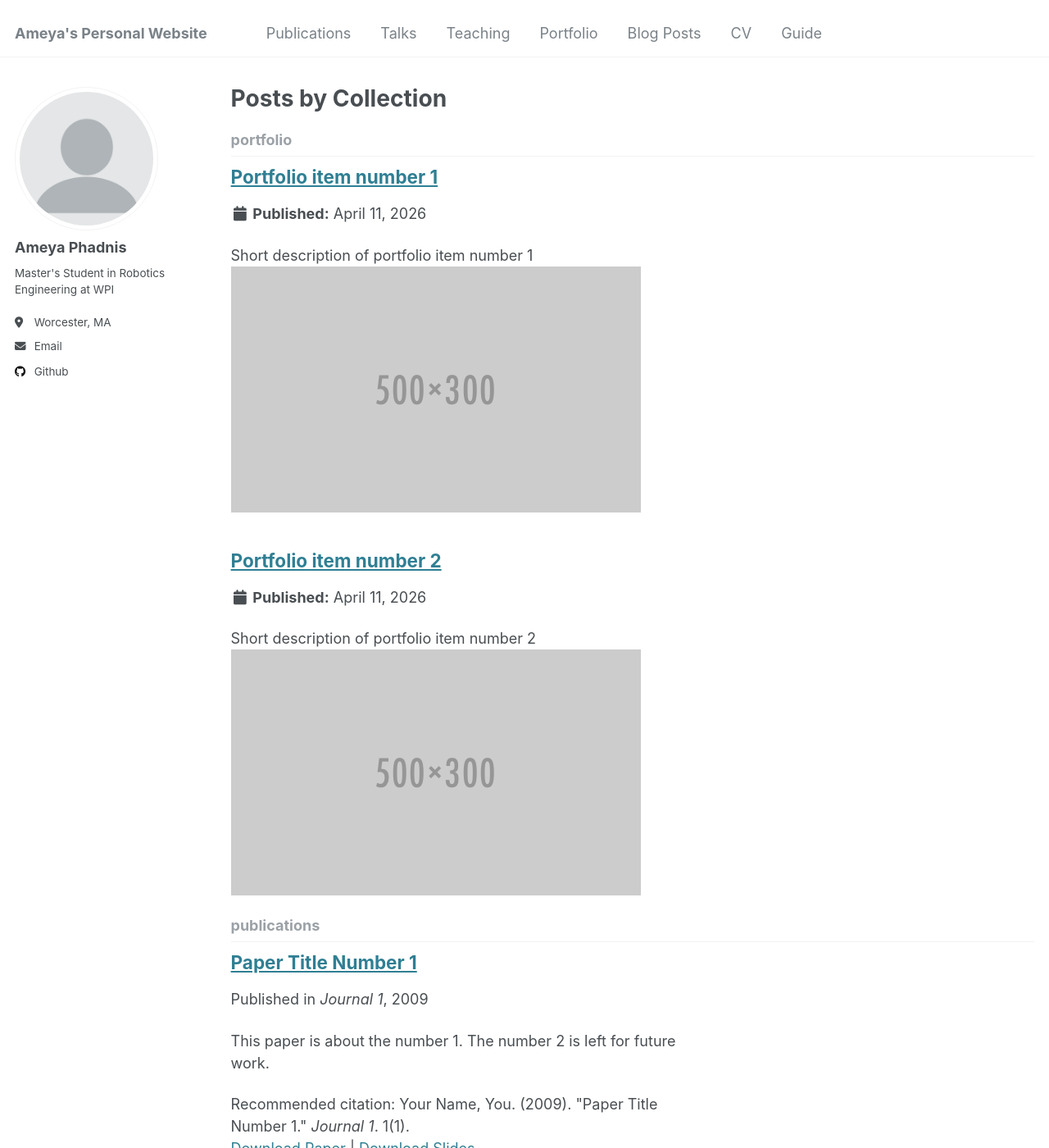
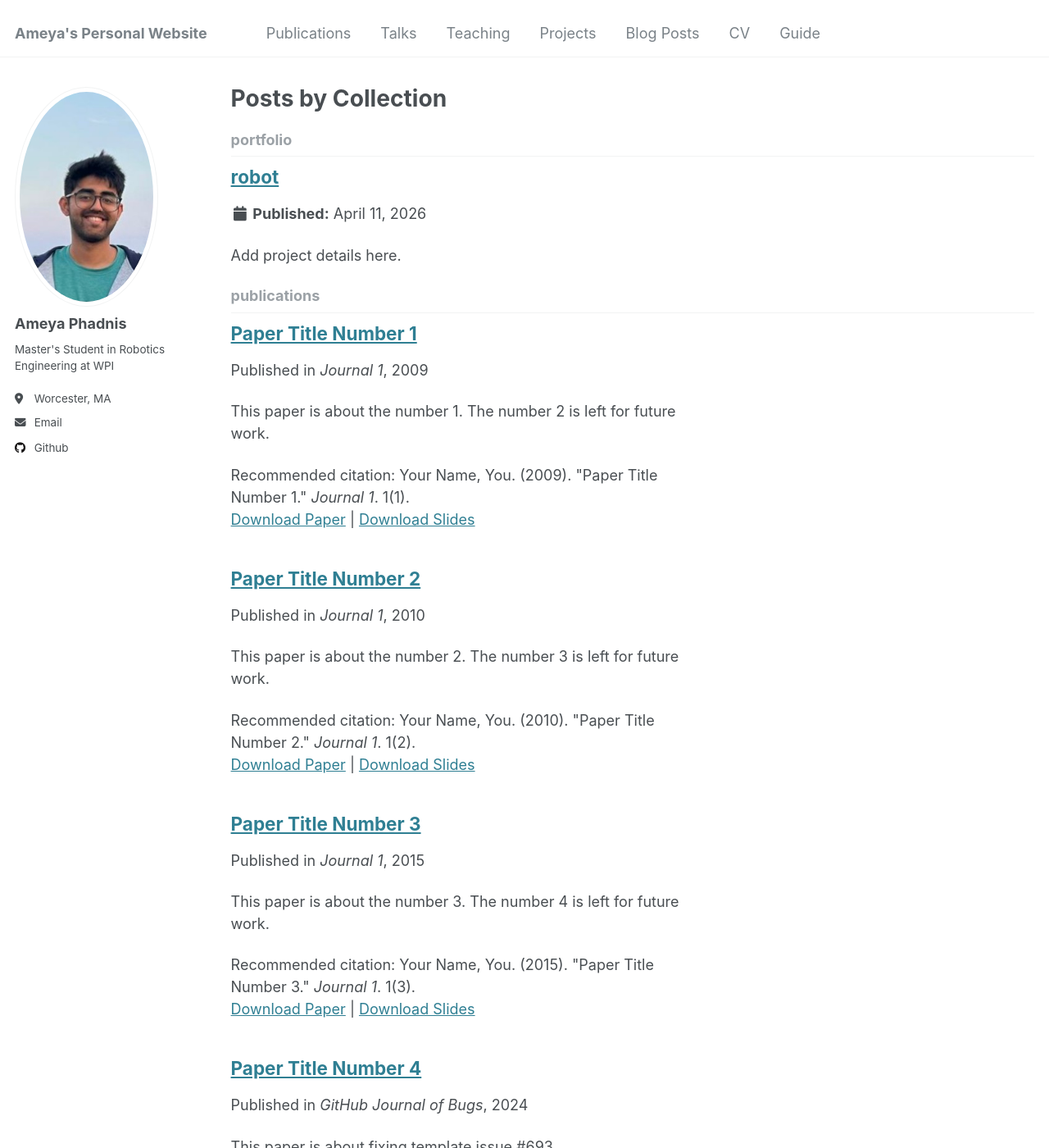
Before and after one commit to ameyaphad/ameyaphad.github.io, a Jekyll site: the page built from _pages/collection-archive.html, in a window 1280 px wide and 1400 px high. Shown: the whole window at 82% size. Built offline with Jekyll 4.4.1, drawn with Linux system fonts in a browser that asks for light colours.

Commit message:
added projects tab

```diff
--- a/_data/navigation.yml
+++ b/_data/navigation.yml
@@ -14,8 +14,8 @@ main:
   - title: "Teaching"
     url: /teaching/
 
-  - title: "Portfolio"
-    url: /portfolio/
+  - title: "Projects"
+    url: /projects/
 
   - title: "Blog Posts"
     url: /year-archive/
--- a/_portfolio/portfolio-1.md
+++ /dev/null
@@ -1,7 +0,0 @@
----
-title: "Portfolio item number 1"
-excerpt: "Short description of portfolio item number 1<br/><img src='/images/500x300.png'>"
-collection: portfolio
----
-
-This is an item in your portfolio. It can be have images or nice text. If you name the file .md, it will be parsed as markdown. If you name the file .html, it will be parsed as HTML.
--- a/_portfolio/portfolio-2.html
+++ /dev/null
@@ -1,7 +0,0 @@
----
-title: "Portfolio item number 2"
-excerpt: "Short description of portfolio item number 2 <br/><img src='/images/500x300.png'>"
-collection: portfolio
----
-
-This is an item in your portfolio. It can be have images or nice text. If you name the file .md, it will be parsed as markdown. If you name the file .html, it will be parsed as HTML.
--- a/_sass/_archive.scss
+++ b/_sass/_archive.scss
@@ -72,6 +72,13 @@
   img {
     width: 100%;
   }
+}
+
+/* Projects list: placeholder when no teaser_image yet */
+.project-list__placeholder {
+  min-height: 120px;
+  background-color: mix(#fff, $border-color, 60%);
+  border: 1px dashed $border-color;
 }
 
 .archive__item:hover {
```
Also changed, not shown: _includes/archive-single-project.html (added, +39 -0 lines), _pages/portfolio.html (deleted, +0 -13 lines), _pages/projects.html (added, +17 -0 lines), _portfolio/robot.md (added, +9 -0 lines), images/profile.png, images/profile2.png (added).
